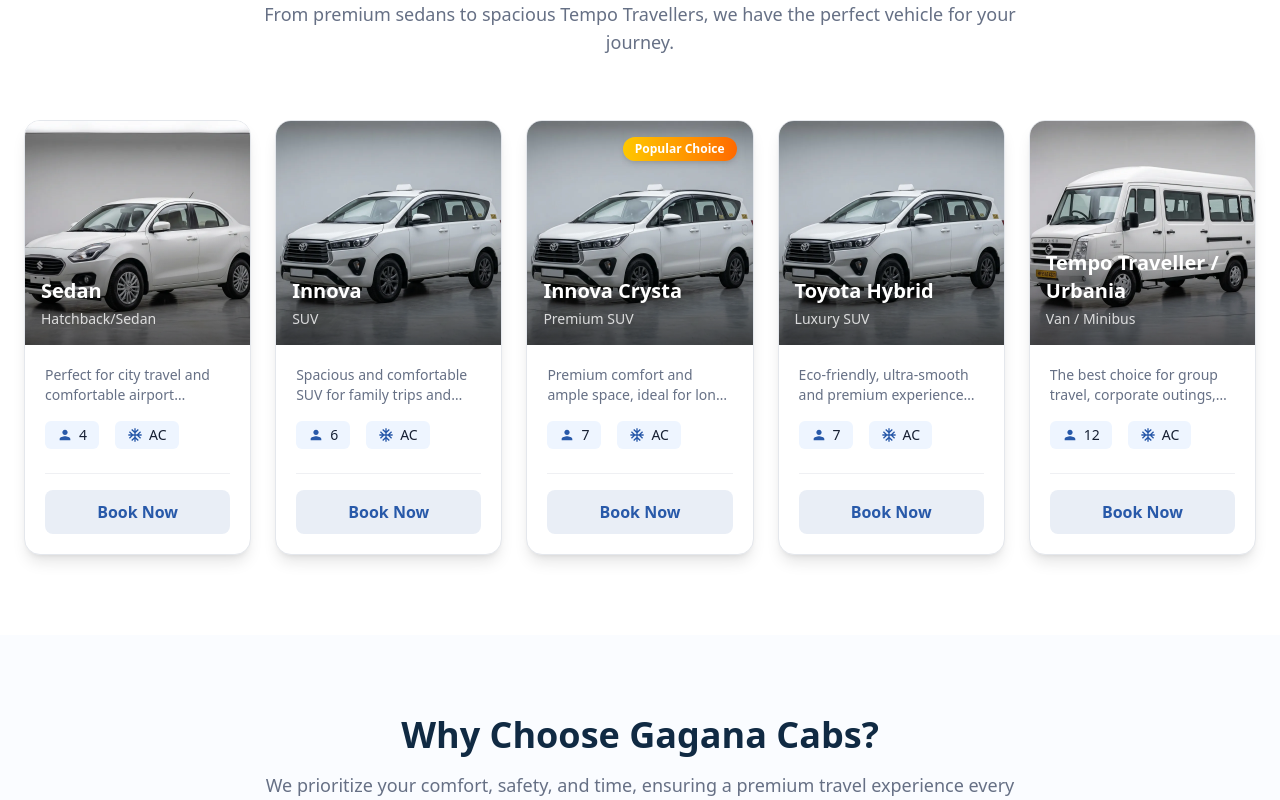
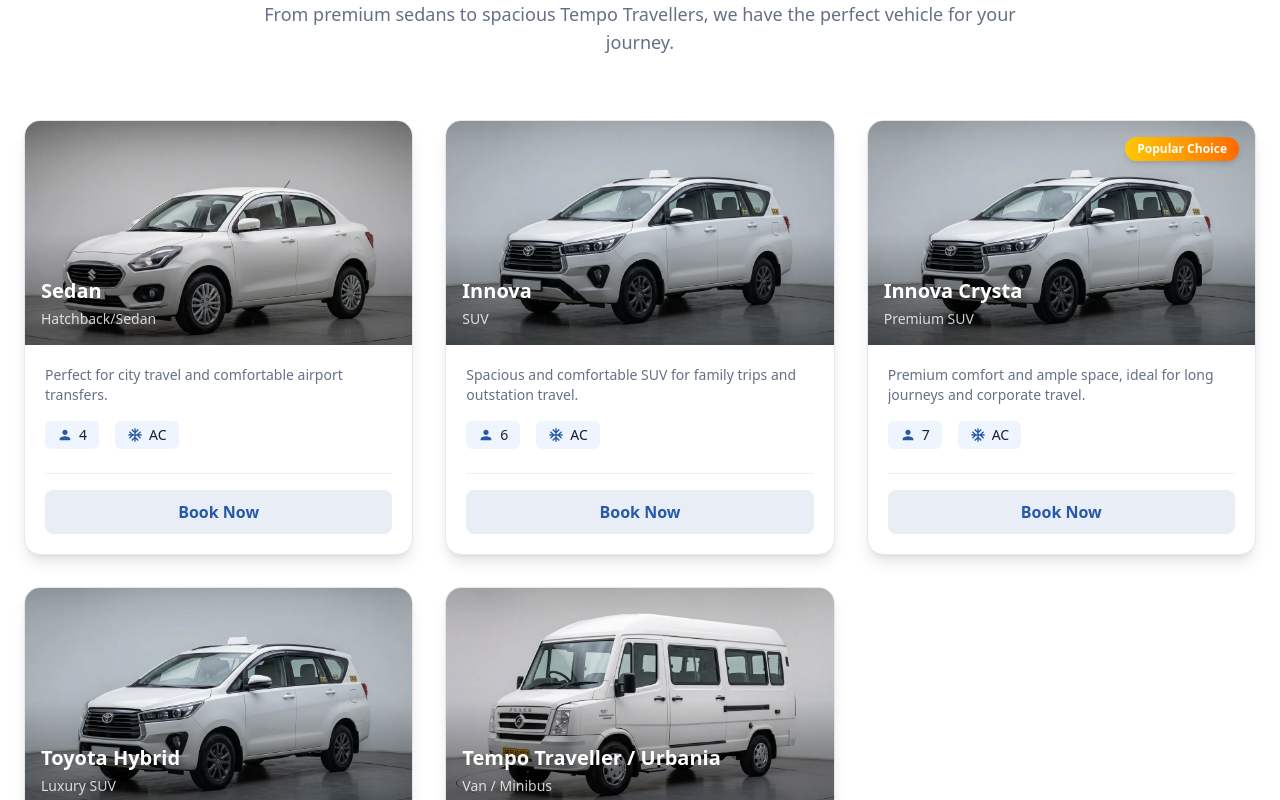
Before and after one commit to ag9731/gagana-cabs, a Next.js app: page / in a window 1280 px wide. Shown: the part 1200-2000 px from the top of the page. Built offline with nearby package versions, Linux system fonts and the light colour scheme.

Commit message:
UI tweak: updated Fleet section to 3 cards per row

```diff
--- a/app/page.js
+++ b/app/page.js
@@ -36,7 +36,7 @@
             <p className="text-text-gray text-lg">From premium sedans to spacious Tempo Travellers, we have the perfect vehicle for your journey.</p>
           </div>
 
-          <div className="grid grid-cols-1 md:grid-cols-2 lg:grid-cols-3 xl:grid-cols-5 gap-6">
+          <div className="grid grid-cols-1 sm:grid-cols-2 lg:grid-cols-3 gap-8">
             {vehicles.map((vehicle) => (
               <VehicleCard key={vehicle.id} vehicle={vehicle} />
             ))}
```
